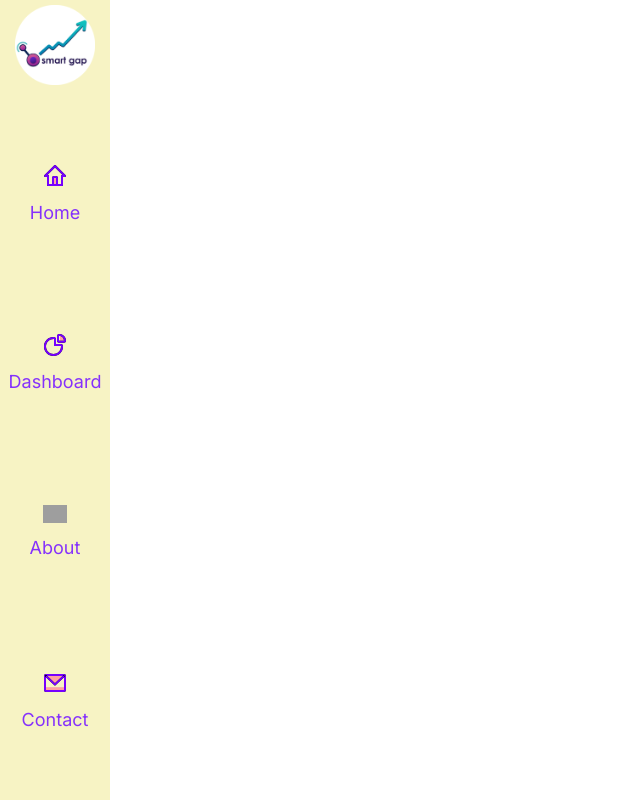
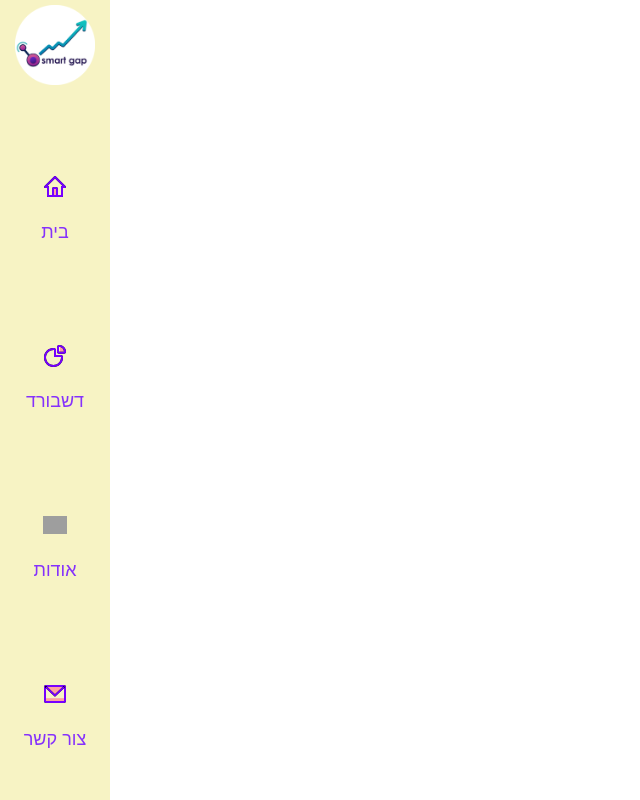
Before and after one commit to yossi-weinberger/Smart-gap, a Next.js app: page / in a window 1280 px wide. Shown: the whole page, without its empty margins (0-640 px from the left). Built offline with nearby package versions, Linux system fonts and the light colour scheme; grey boxes are pictures that could not be loaded.

Commit message:
more sidebar fix

```diff
--- a/app/globals.css
+++ b/app/globals.css
@@ -1,3 +1,4 @@
+/* global.css */
 :root {
   --max-width: 1100px;
   --border-radius: 12px;
@@ -39,6 +40,10 @@
   --callout-border-rgb: 172, 175, 176;
   --card-rgb: 180, 185, 188;
   --card-border-rgb: 131, 134, 135;
+
+  --nav-height: 50px;
+  --sidebar-width-closed: 60px;
+  --sidebar-width-open: 110px; /* Adjust this as per your sidebar width */
 }
 
 @media (prefers-color-scheme: dark) {
@@ -76,9 +81,6 @@
 
 * {
   box-sizing: border-box;
-  --nav-height: 50px;
-  --sidebar-width-closed: 60px;
-  --sidebar-width-open: 110px;
   padding: 0;
   margin: 0;
 }
@@ -90,8 +92,7 @@ body {
 }
 
 body {
-  /* padding-top: var(--nav-height); */
-  padding-left: var(--sidebar-width-closed);
+  /* padding-left: var(--sidebar-width-closed); */
   transition: padding-left 0.3s ease;
   color: rgb(var(--foreground-rgb));
   background: linear-gradient(
@@ -103,12 +104,12 @@ body {
 }
 
 body.sidebar-open {
-  padding-left: var(--sidebar-width-open);
+  /* padding-left: var(--sidebar-width-open); */
 }
 
 main {
+  margin-left: var(--sidebar-width-closed);
   transition: margin-left 0.3s ease;
-  margin-left: var(--sidebar-width-closed);
 }
 
 body.sidebar-open main {
--- a/components/sidebar/sidebar.css
+++ b/components/sidebar/sidebar.css
@@ -1,123 +1,118 @@
+/* Sidebar container styling */
 .container {
-  display: flex;
-  align-items: center;
-  flex-direction: column;
-  background-color: rgb(247, 243, 196);
-  /* width: 60px; */
-  width: var(--sidebar-width-closed);
-  height: 100vh;
-  position: fixed;
-  top: 0;
-  left: 0;
-  z-index: 1000;
-  transition: width 0.3s ease;
-  overflow: hidden;
+  display: flex; /* Use flexbox layout */
+  align-items: center; /* Center items along the cross axis */
+  flex-direction: column; /* Arrange items in a column */
+  background-color: rgb(247, 243, 196); /* Set background color */
+  width: var(--sidebar-width-closed); /* Closed width of the sidebar */
+  height: 100vh; /* Full viewport height */
+  position: fixed; /* Fixed position */
+  top: 0; /* Align to the top */
+  left: 0; /* Align to the left */
+  z-index: 1000; /* Ensure the sidebar is on top */
+  transition: width 0.3s ease; /* Smooth transition for width change */
+  overflow: hidden; /* Hide overflow content */
 }
 
+/* Expand the sidebar on hover or when the sidebar is open */
 .container:hover,
 body.sidebar-open .container {
-  width: var(--sidebar-width-open);
-  /* transition: width 0.3s ease; */
+  width: var(--sidebar-width-open); /* Open width of the sidebar */
 }
 
+/* Scale the logo on hover or when the sidebar is open */
 .container:hover img.logo-sidebar,
 body.sidebar-open .container img.logo-sidebar {
-  transform: scale(1.6);
+  transform: scale(1.6); /* Scale the logo */
 }
 
+/* Logo styling */
 img.logo-sidebar {
-  width: 50px;
-  transition: transform 0.3s ease;
+  width: 50px; /* Set the width of the logo */
+  transition: transform 0.3s ease; /* Smooth transition for scaling */
 }
 
-/* img.logo-sidebar:hover {
-  transform: scale(1.4);
-  transition: all 0.3s ease;
-  cursor: pointer;
-} */
-
-/* .sidebar {
-  position: fixed;
-  top: var(--nav-height);
-  left: 0;
-  width: var(--sidebar-width-closed);
-  height: calc(100vh - var(--nav-height));
-  background-color: black;
-  transition: width 0.3s ease;
-  overflow: hidden;
-} */
-
-/* .sidebar:hover {
-  width: var(--sidebar-width-open);
-} */
-
-/* .container:hover {
-  width: 110px;
-} */
-
+/* Logo container styling */
 .logo-div {
-  margin: 20px;
+  margin: 20px; /* Margin around the logo */
 }
 
+/* Navigation links list styling */
 .link-list {
-  display: flex;
-  flex-direction: column;
-  align-items: center;
-  margin-top: 20px;
+  display: flex; /* Use flexbox layout */
+  flex-direction: column; /* Arrange items in a column */
+  align-items: center; /* Center items along the cross axis */
+  margin-top: 20px; /* Top margin */
 }
 
+/* Individual list item styling */
 .list-item {
-  /* margin-bottom: 20px; */
-  width: 100%;
+  width: 100%; /* Full width */
 }
 
+/* Link styling */
 .link {
-  display: flex;
-  flex-direction: column;
-  align-items: center;
-  justify-content: center;
-  /* padding: 10px; */
-  color: rgb(133, 49, 252);
-  text-decoration: none;
-  transition: color 0.3s ease;
-  height: 100%;
-  /* border-bottom: 5px solid rgb(133, 49, 252); */
-  /* font-size: 30px; */
+  display: flex; /* Use flexbox layout */
+  flex-direction: column; /* Arrange items in a column */
+  align-items: center; /* Center items along the cross axis */
+  justify-content: center; /* Center items along the main axis */
+  color: rgb(133, 49, 252); /* Set text color */
+  text-decoration: none; /* Remove underline */
+  transition: color 0.3s ease; /* Smooth transition for color change */
+  height: 100%; /* Full height */
+  position: relative; /* Position relative for absolute positioning inside */
 }
 
+/* Change color on hover */
 .link:hover {
-  color: rgb(17, 0, 86);
-  transition: color 0.3s ease;
-  border-bottom: 5px solid rgb(133, 49, 252);
+  color: rgb(17, 0, 86); /* New color on hover */
+  transition: color 0.3s ease; /* Smooth transition for color change */
+  border-bottom: 5px solid rgb(133, 49, 252); /* Add bottom border */
 }
 
+/* Icon styling inside the link */
 .link-icon {
-  margin-bottom: 10px;
+  margin-bottom: 10px; /* Bottom margin */
 }
 
+/* Text styling inside the link */
 .link-text {
-  display: none;
-  font-size: 18px;
-  white-space: nowrap;
-  /* transition: all 0.3s ease; */
+  opacity: 0; /* Initially hidden */
+  transform: translateY(-10px); /* Initially translated up */
+  white-space: nowrap; /* Prevent text wrap */
+  font-size: 18px; /* Font size */
+  transition: opacity 0.3s ease, transform 0.3s ease; /* Smooth transition for appearance */
+  height: 0; /* Initial height */
+  overflow: hidden; /* Hide overflow content */
+  margin-top: 5px; /* Top margin */
+  position: absolute; /* Absolute positioning */
+  bottom: 35px; /* Position below the icon */
 }
 
-.container:hover .link-text {
-  display: inline;
-  /* transition: all 0.3s ease; */
+/* Show text on hover or when the sidebar is open */
+.container:hover .link-text,
+body.sidebar-open .link-text {
+  opacity: 1; /* Fully visible */
+  transform: translateY(0); /* No translation */
+  height: auto; /* Auto height */
+  overflow: visible; /* Show overflow content */
 }
 
+/* Additional styling for list items */
 .list-item {
-  display: table;
-  height: 100%;
+  display: flex; /* Use flexbox layout */
+  align-items: center; /* Center items along the cross axis */
+  flex-direction: column; /* Arrange items in a column */
+  height: 100%; /* Full height */
 }
 
+/* Additional styling for the link list */
 .link-list {
-  flex: 1;
-  display: flex;
-  justify-content: space-evenly;
-  align-items: center;
-  /* border-bottom: 5px solid rgb(143, 0, 0); */
-  margin: 15px;
-  height: 100%;
+  flex: 1; /* Take remaining space */
+  display: flex; /* Use flexbox layout */
+  flex-direction: column; /* Arrange items in a column */
+  justify-content: space-around; /* Space items evenly */
+  align-items: center; /* Center items along the cross axis */
+  margin: 15px; /* Margin around */
+  height: 100%; /* Full height */
 }
--- a/components/sidebar/sidebar.jsx
+++ b/components/sidebar/sidebar.jsx
@@ -4,9 +4,30 @@ import { links } from "@/data/links";
 import { usePathname } from "next/navigation";
 import "./sidebar.css";
 import { nanoid } from "nanoid";
+import { useEffect } from "react";
 
 export default function Sidebar() {
   const pathname = usePathname();
+
+  useEffect(() => {
+    const container = document.querySelector(".container");
+
+    const handleMouseOver = () => {
+      document.body.classList.add("sidebar-open");
+    };
+
+    const handleMouseOut = () => {
+      document.body.classList.remove("sidebar-open");
+    };
+
+    container.addEventListener("mouseover", handleMouseOver);
+    container.addEventListener("mouseout", handleMouseOut);
+
+    return () => {
+      container.removeEventListener("mouseover", handleMouseOver);
+      container.removeEventListener("mouseout", handleMouseOut);
+    };
+  }, []);
 
   return (
     <nav className="container">
@@ -32,17 +53,6 @@ export default function Sidebar() {
   );
 }
 
-// function NavItem({ link, current }) {
-//   return (
-//     <li className="list-item">
-//       <Link className={`link ${current && "current"}`} href={link.href}>
-//         <span className="link-icon">{link.icon}</span>
-//         <span className="link-text">{link.title}</span>
-//       </Link>
-//     </li>
-//   );
-// }
-
 function NavItem({ link, current }) {
   return (
     <li className="list-item">
--- a/data/links.js
+++ b/data/links.js
@@ -15,12 +15,12 @@ const ContactIcon = () => (
 
 export const links = [
   {
-    title: "Home",
+    title: "בית",
     href: "/",
     icon: <HomeIcon />,
   },
   {
-    title: "Dashboard",
+    title: "דשבורד",
     href: "/dashboard",
     icon: <DashboardIcon />,
   },
@@ -30,12 +30,12 @@ export const links = [
   //   excluded: true,
   // },
   {
-    title: "About",
+    title: "אודות",
     href: "/about",
     icon: <InfoIcon />,
   },
   {
-    title: "Contact",
+    title: "צור קשר",
     href: "/contact",
     icon: <ContactIcon />,
   },
```
